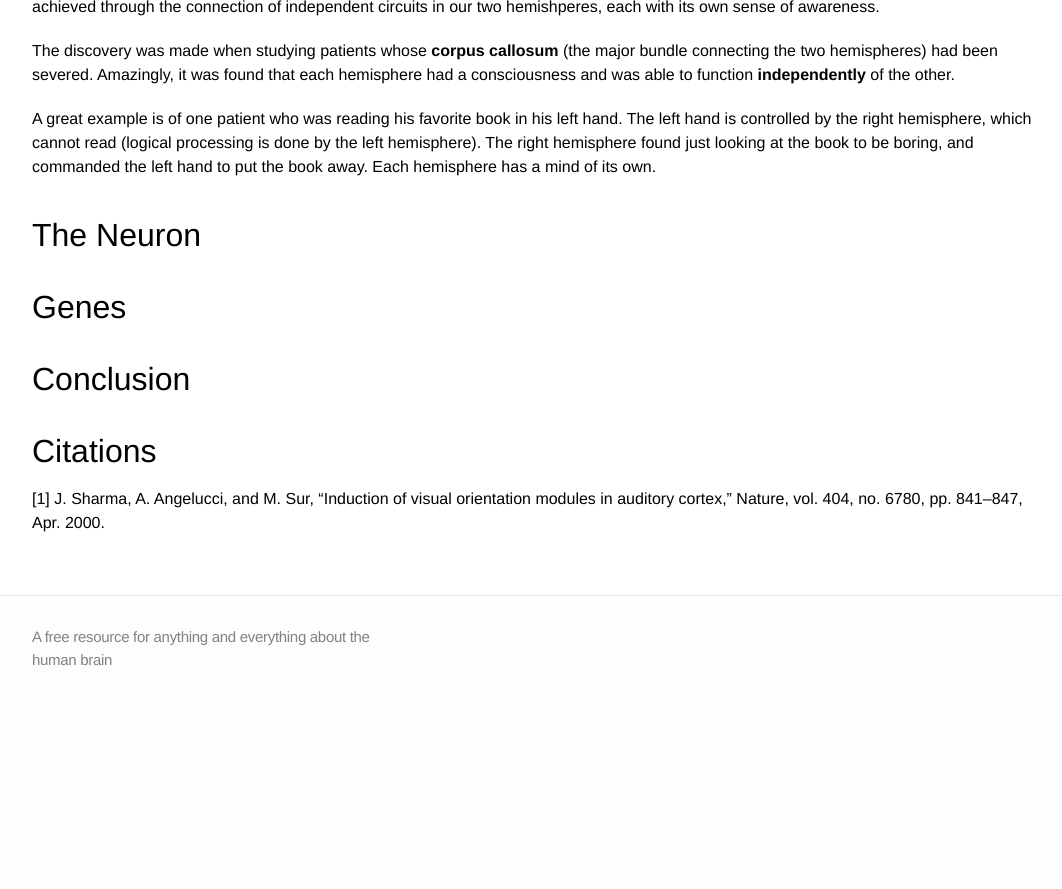
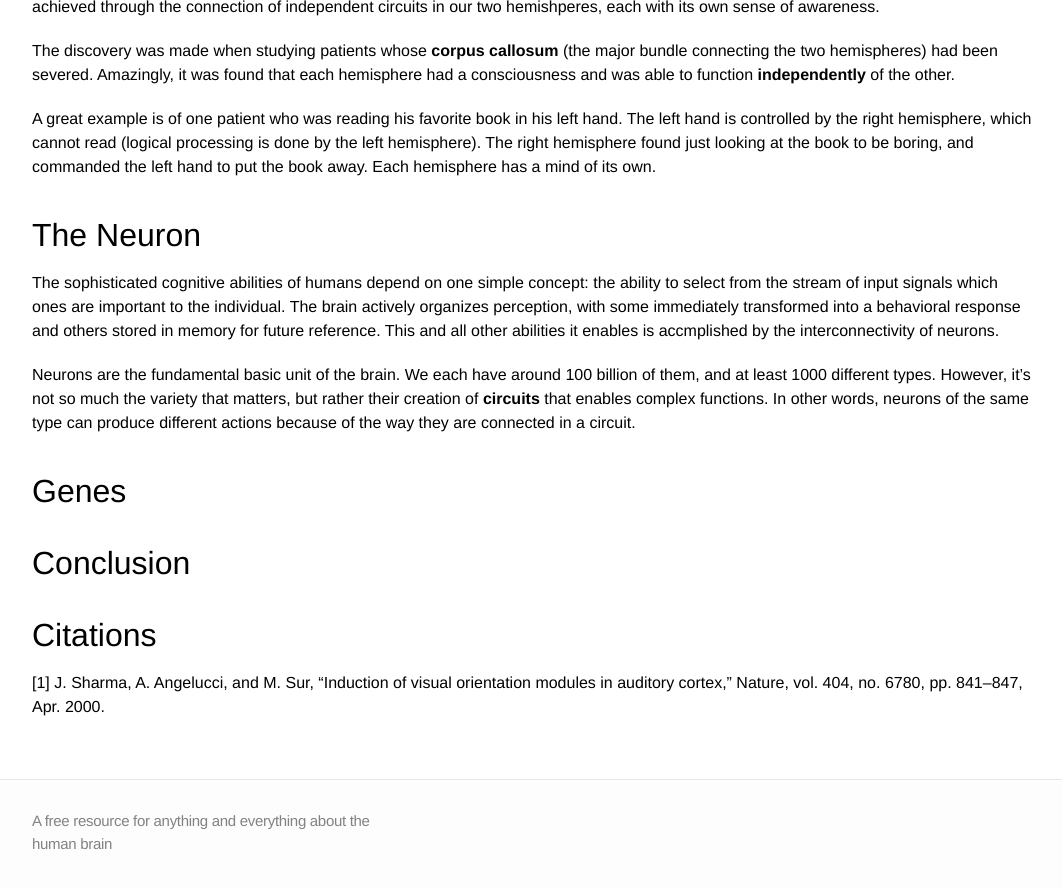
Before and after one commit to mdelsole/brain-nexus, a Jekyll site: the page built from brain-architecture/overview/index.markdown, in a window 1280 px wide and 900 px high, scrolled down 3230 px. Shown: the top 889 px of the window, without its empty margins (108-1170 px from the left). Built offline with Jekyll 4.4.1, drawn with Linux system fonts in a browser that asks for light colours; before the commit the page ends 3946 px from its top, so only the background shows below that.

Commit message:
Update index.markdown

```diff
--- a/brain-architecture/overview/index.markdown
+++ b/brain-architecture/overview/index.markdown
@@ -87,6 +87,12 @@ A great example is of one patient who was reading his favorite book in his left
 
 # The Neuron
 
+The sophisticated cognitive abilities of humans depend on one simple concept: the ability to select from the stream of input signals which ones are important to the individual. The brain actively organizes perception, with some immediately transformed into a behavioral response and others stored in memory for future reference. This and all other abilities it enables is accmplished by the interconnectivity of neurons.
+
+Neurons are the fundamental basic unit of the brain. We each have around 100 billion of them, and at least 1000 different types. However, it's not so much the variety that matters, but rather their creation of **circuits** that enables complex functions. In other words, neurons of the same type can produce different actions because of the way they are connected in a circuit.
+
+
+
 # Genes
 
 # Conclusion
```
